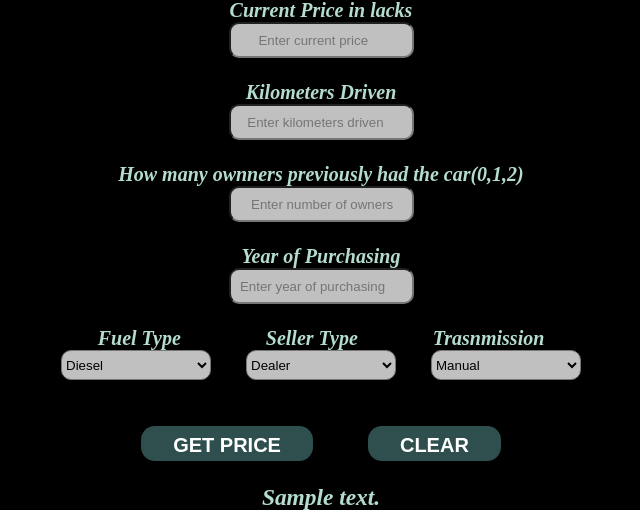
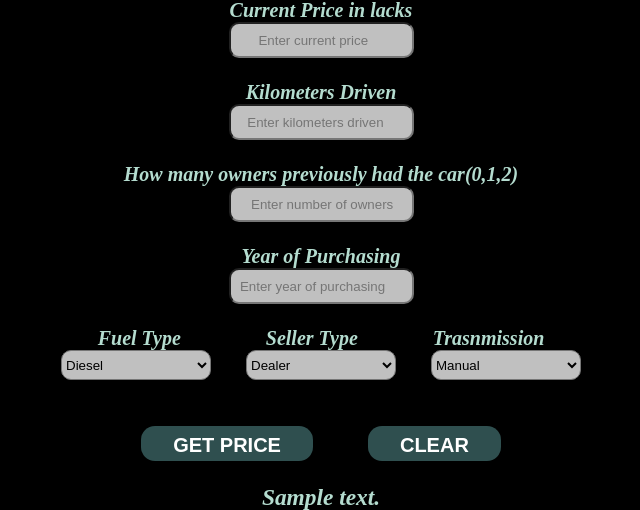
Before and after one commit to Kavana12345/car_code, a Flask app: template templates/index_page.html in a window 1280 px wide. Shown: the part 95-605 px from the top of the page, without its empty margins (319-959 px from the left). Run offline with Flask 2, Linux system fonts and the light colour scheme; the template is opened without the code that fills it: most values are stand-ins (such as "Sample title", 1, 10 or a date in 2020); parts of the project's set-up code (start-up, migrations or seed data) failed here and were passed over.

Commit message:
Update index_page.html

```diff
--- a/templates/index_page.html
+++ b/templates/index_page.html
@@ -17,7 +17,7 @@
    <form action="/getprice" method="post">
      Current Price in lacks <br><input type="number" id="first" name="curprice" required="required" placeholder="       Enter current price"><br><br>
      Kilometers Driven <br><input type="number" id="second" name="kms" required="required" placeholder="    Enter kilometers driven"><br><br>
-     How many ownners previously had the car(0,1,2)<br><input type="number" id="third" name="owners" required="required" placeholder="     Enter number of owners"><br><br>
+     How many owners previously had the car(0,1,2)<br><input type="number" id="third" name="owners" required="required" placeholder="     Enter number of owners"><br><br>
      Year of Purchasing<br><input type="number" id="fourth" name="year" required="required" placeholder="  Enter year of purchasing "><br><br>
 Fuel Type &nbsp &nbsp &nbsp &nbsp &nbsp &nbsp &nbsp &nbsp Seller Type &nbsp &nbsp &nbsp &nbsp &nbsp &nbsp &nbsp Trasnmission <br>
        <select required="required" id="fifth" name="fuel">
```
